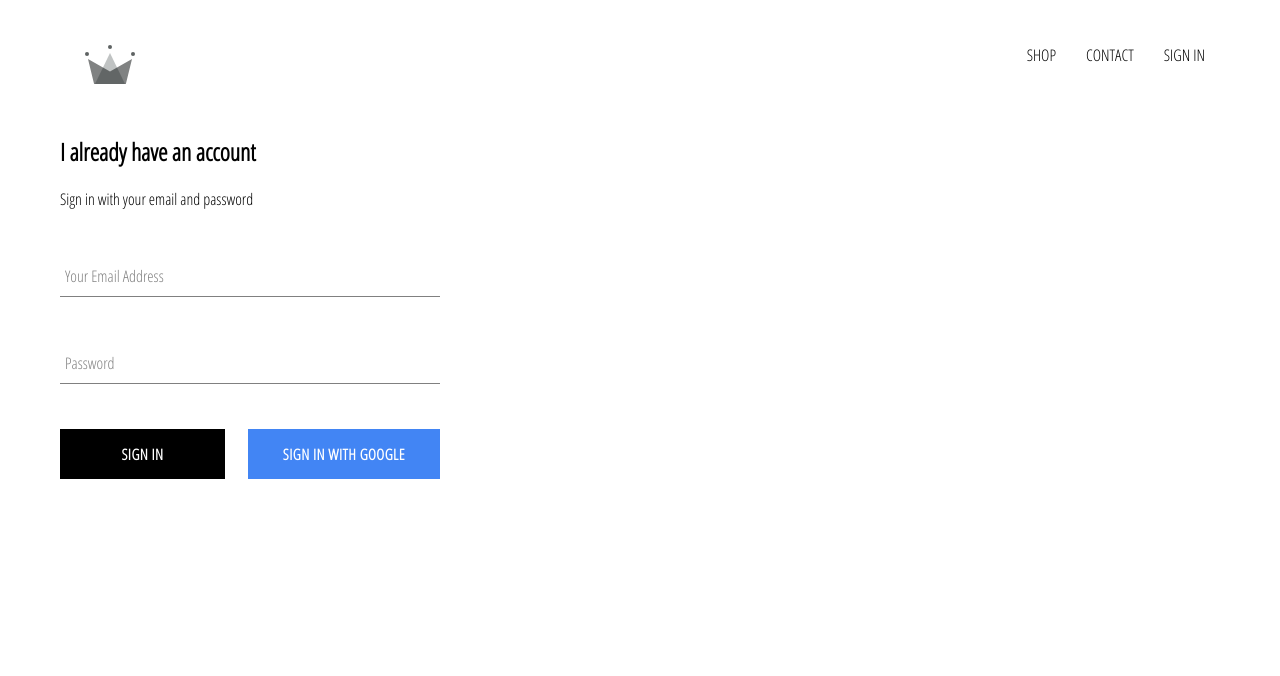
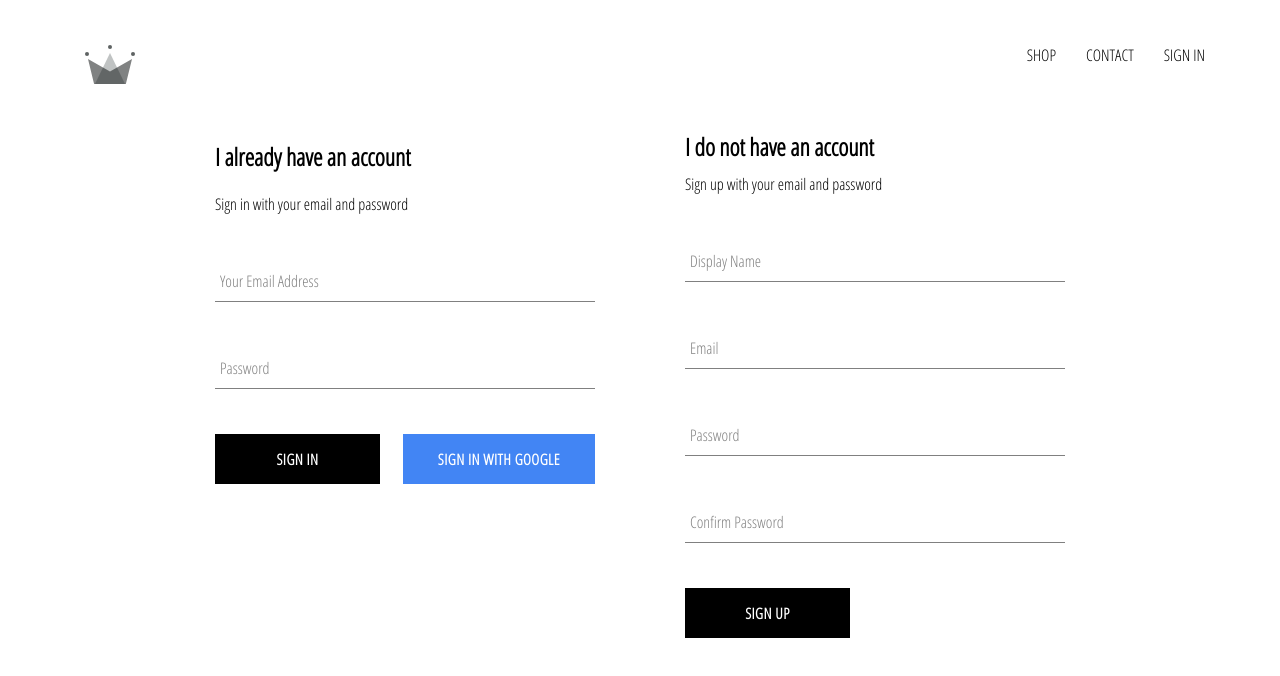
Before and after one commit to Samveg/crwn-clothing, a React (Create React App) app: page /signin in a window 1280 px wide. Shown: the top 676 px of the page. Built offline with nearby package versions, Linux system fonts and the light colour scheme; no server answers.

Commit message:
implemented firebase utils, included ability to store authenticated user into our firestore database

```diff
--- a/src/App.js
+++ b/src/App.js
@@ -7,7 +7,7 @@
 import SignInAndSignUpPage from './pages/sign-in-and-sign-up/sign-in-and-sign-up.component';
 import Header from './components/header/header.component.jsx';
 
-import { auth } from './firebase/firebase.utils';
+import { auth, createUserProfileDocument } from './firebase/firebase.utils';
 
 
 
@@ -23,9 +23,22 @@
   unsubscribeFromAuth = null;
 
   componentDidMount() {
-    this.unsubscribeFromAuth = auth.onAuthStateChanged(user => {
-      this.setState( {currentUser: user });
-      console.log(user);
+    this.unsubscribeFromAuth = auth.onAuthStateChanged(async userAuth => {
+      if (userAuth) { // Execute if user is signed in
+        const userRef = await createUserProfileDocument(userAuth); // Get the reference to the user's document within the user's collection
+
+        userRef.onSnapshot(snapShot => {
+          this.setState({ // Set the app state with the user's data
+            currentUser: {
+              id: snapShot.id,
+              ...snapShot.data()
+            }
+          });
+          console.log(this.state);
+        });
+      } else {
+        this.setState({currentUser: userAuth}) // If userAuth is null, set currentUser to null... i.e. if the user has signed out, the app's state should not contain user info
+      }
     })
   }
 
--- /dev/null
+++ b/src/components/sign-up/sign-up.component.jsx
@@ -0,0 +1,102 @@
+import React from 'react';
+
+import FormInput from '../form-input/form-input.component';
+import CustomButton from '../custom-button/custom-button.component';
+
+import {auth, createUserProfileDocument} from '../../firebase/firebase.utils';
+
+import './sign-up.styles.scss';
+
+class SignUp extends React.Component {
+    constructor() {
+        super();
+
+        this.state = {
+            displayName: '',
+            email: '',
+            password: '',
+            confirmPassword: ''
+        }
+    }
+
+    handleSubmit = async event => {
+        event.preventDefault();
+
+        const { displayName, email, password, confirmPassword } = this.state;
+
+        if (password !== confirmPassword) {
+            alert("Passwords do not match.");
+            return;
+        }
+        try {
+            const { user } = await auth.createUserWithEmailAndPassword(email, password);
+            await createUserProfileDocument(user, { displayName });
+
+            this.setState({ // Clears the form once submit button is pressed
+                displayName: '',
+                email: '',
+                password: '',
+                confirmPassword: ''
+            })
+
+
+        } catch (error) {
+            console.error(error);
+
+        }
+    };
+
+    handleChange = event => {
+        const { name, value } = event.target;
+
+        this.setState({ [name]: value });
+    }
+
+    render() {
+        const {displayName, email, password, confirmPassword} = this.state;
+
+        return (
+            <div className='sign-up'>
+                <h2 className='title'>I do not have an account</h2>
+                <span>Sign up with your email and password</span>
+                <form className='sign-up-form' onSubmit={this.handleSubmit}>
+                    <FormInput
+                        type='text'
+                        name='displayName'
+                        value={displayName}
+                        onChange={this.handleChange}
+                        label='Display Name'
+                        required
+                    />
+                    <FormInput
+                        type='email'
+                        name='email'
+                        value={email}
+                        onChange={this.handleChange}
+                        label='Email'
+                        required
+                    />
+                    <FormInput
+                        type='password'
+                        name='password'
+                        value={password}
+                        onChange={this.handleChange}
+                        label='Password'
+                        required
+                    />
+                    <FormInput
+                        type='password'
+                        name='confirmPassword'
+                        value={confirmPassword}
+                        onChange={this.handleChange}
+                        label='Confirm Password'
+                        required
+                    />
+                    <CustomButton type='submit'>SIGN UP</CustomButton>
+                </form>
+            </div>
+        )
+    }
+}
+
+export default SignUp;
--- /dev/null
+++ b/src/components/sign-up/sign-up.styles.scss
@@ -0,0 +1,9 @@
+.sign-up {
+    display: flex;
+    flex-direction: column;
+    width: 380px;
+
+    .title {
+      margin: 10px 0;
+    }
+  }
--- a/src/firebase/firebase.utils.js
+++ b/src/firebase/firebase.utils.js
@@ -12,6 +12,35 @@
     measurementId: "G-ZPWSMTYHZQ"
   };
 
+// Create a user profile document that grabs key information at the time of account creation and posts it into a Firestore document
+export const createUserProfileDocument = async (userAuth, additionalData) => {
+  if (!userAuth) return; // If the user auth object does not exist, exit from this function before doing anything...
+
+  const userRef = firestore.doc(`/users/${userAuth.uid}`); // Create a reference to a document with the name matching the UID, within the users collection
+  const snapShot = await userRef.get(); // Retrieves the actual document data
+
+  // Query the firestore to see if this user already has an existing document, i.e. therefoer the user already exists... If no document exists for the user, run below code
+  if(!snapShot.exists) { // If a document at the specified reference, i.e. with the UID as the document name, does NOT exist... I.e. if the user does not exist yet
+    const { displayName, email } = userAuth;
+    const createdAt = new Date();
+
+    try {
+      await userRef.set({ // Create a document at this firebase Reference containing the object below...
+        // Object containing user data
+        displayName,
+        email,
+        createdAt,
+        ...additionalData
+      })
+    } catch (error) {
+      console.log('Error creating user', error.message);
+    }
+  }
+
+  return userRef;
+  };
+
+
 firebase.initializeApp(config);
 
 export const auth = firebase.auth();
--- a/src/pages/sign-in-and-sign-up/sign-in-and-sign-up.component.jsx
+++ b/src/pages/sign-in-and-sign-up/sign-in-and-sign-up.component.jsx
@@ -1,11 +1,13 @@
 import React from 'react';
 import SignIn from '../../components/sign-in/sign-in.component';
+import SignUp from '../../components/sign-up/sign-up.component';
 
 import './sign-in-and-sign-up.styles.scss';
 
 const SignInAndSignUpPage = () => (
     <div className='sign-in-and-sign-up'>
         <SignIn />
+        <SignUp />
     </div>
 )
 
--- a/src/pages/sign-in-and-sign-up/sign-in-and-sign-up.styles.scss
+++ b/src/pages/sign-in-and-sign-up/sign-in-and-sign-up.styles.scss
@@ -0,0 +1,6 @@
+.sign-in-and-sign-up {
+    width: 850px;
+    display: flex;
+    justify-content: space-between;
+    margin: 30px auto;
+}
```
Also changed, not shown: src/test.js (added, +8 -0 lines), 1 other file (tests, documents, lock files or other folders).
